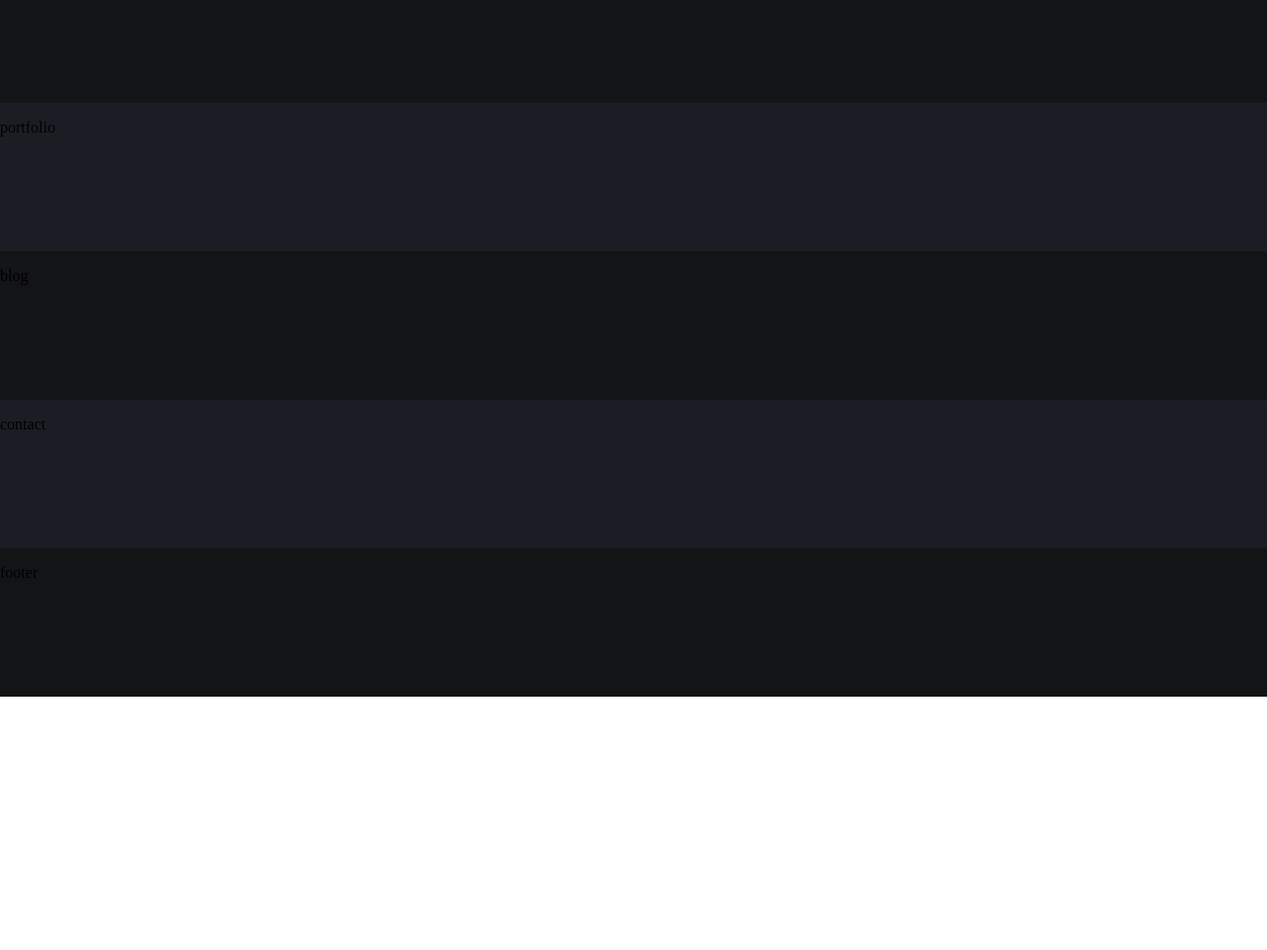
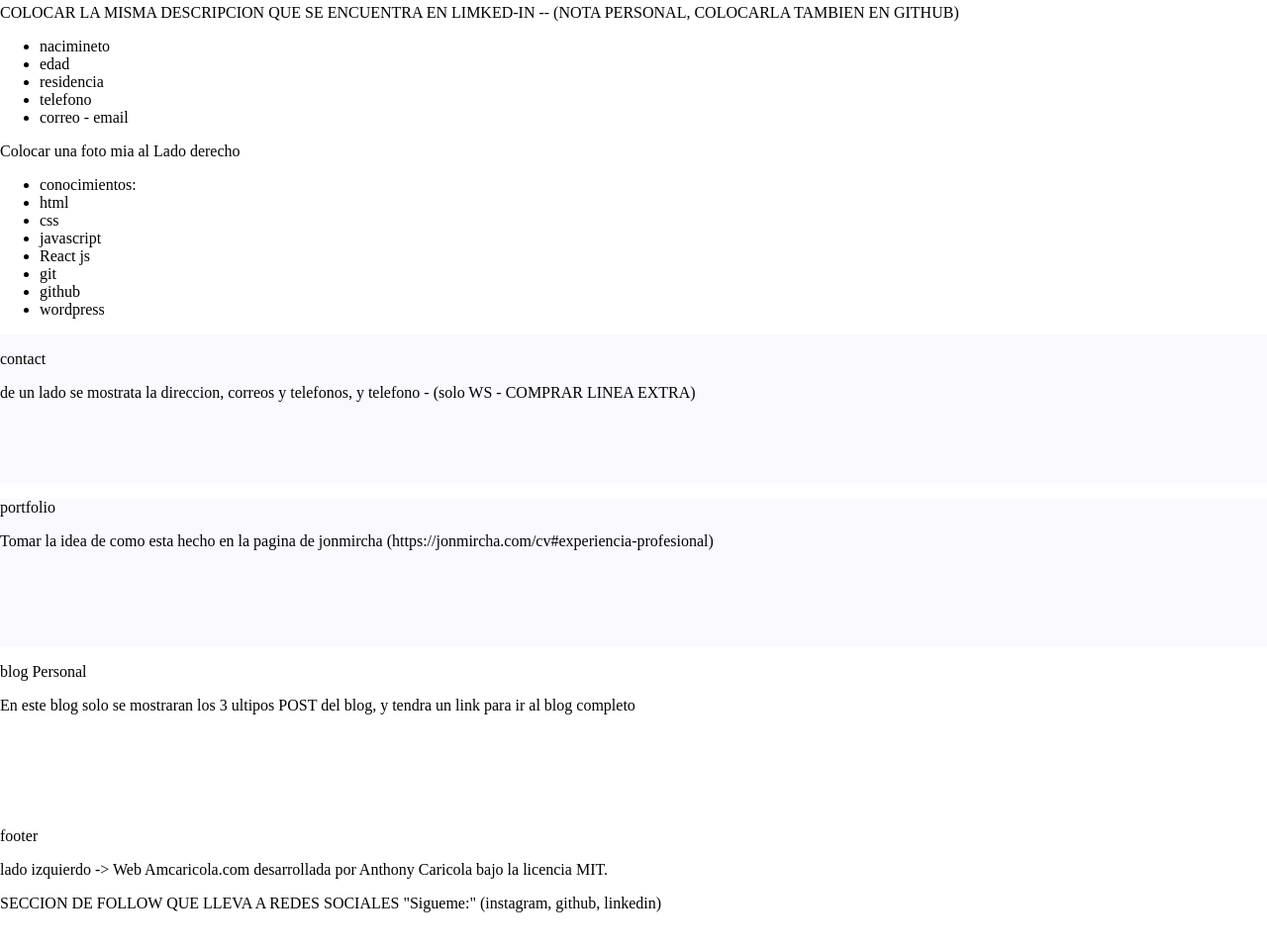
Before and after one commit to amcaricola/web-amcaricola, a plain HTML site: page web-2.0/index.html in a window 1280 px wide. Shown: the part 846-1806 px from the top of the page at 99% size. Before the commit the page ends 1550 px from the top, so only its background shows below. Drawn offline with Linux system fonts and the light colour scheme.

Commit message:
added the planification with comments in the HTML for make the first step changes

```diff
--- a/web-2.0/index.css
+++ b/web-2.0/index.css
@@ -1,23 +1,38 @@
-body{
+body {
   margin: 0px;
   padding: 0px;
   display: grid;
 }
-.about, .blog, footer {
-    background-color: #131416;
+
+.header,
+.portfolio,
+.contact {
+  background-color: #f9f9ff;
+  min-height: 150px;
+  margin: 0;
+}
+.about,
+.blog,
+footer {
   min-height: 150px;
   margin: 0px;
 }
 
-.header , .portfolio, .contact  {
-    background-color:  #1c1d24;
-    min-height: 150px;
-    margin: 0;
-}
-
-.header{
+.header {
   background-image: url("./img/coding.jpg");
   background-size: cover;
   background-position: center;
   height: 100vh;
 }
+
+/* DarkMode Colors */
+
+.dark-1 {
+  color: whitesmoke;
+  background-color: #1c1d24;
+}
+
+.dark-2 {
+  color: whitesmoke;
+  background-color: #131416;
+}
--- a/web-2.0/index.html
+++ b/web-2.0/index.html
@@ -1,39 +1,98 @@
 <!DOCTYPE html>
 <html lang="en">
   <head>
-    <meta charset="UTF-8">
-    <meta http-equiv="X-UA-Compatible" content="IE=edge">
-    <meta name="viewport" content="width=device-width, initial-scale=1.0">
+    <meta charset="UTF-8" />
+    <meta http-equiv="X-UA-Compatible" content="IE=edge" />
+    <meta name="viewport" content="width=device-width, initial-scale=1.0" />
     <title>Anthony Caricola | Front-End Developer</title>
-    <link rel="stylesheet" href="index.css">
+    <link rel="stylesheet" href="index.css" />
   </head>
   <body>
+    <header class="header">
+      <!-- <img src="./img/Coding.jpg" alt="coding" /> -->
+      <nav>
+        <ul>
+          <li><a href="">Home</a></li>
+          <li><a href="">Acerca</a></li>
+          <li><a href="">Portfolio</a></li>
+          <li><a href="">Blog</a></li>
+          <li><a href="">Contacto</a></li>
+        </ul>
+      </nav>
 
-    <header class="header">
-        <!-- <img src="./img/Coding.jpg" alt="coding"> -->
       <p>header</p>
+      <p>
+        Titulo en grande que diga "Anthony Caricola --> Programador Web, ->
+        desarrollador de aplicaciones
+      </p>
     </header>
 
-    <section class="about" >
+    <section class="about">
       <p>about</p>
-    </section>
+      <p>
+        COLOCAR LA MISMA DESCRIPCION QUE SE ENCUENTRA EN LIMKED-IN -- (NOTA
+        PERSONAL, COLOCARLA TAMBIEN EN GITHUB)
+      </p>
+      <ul>
+        <li>nacimineto</li>
+        <li>edad</li>
+        <li>residencia</li>
+        <li>telefono</li>
+        <li>correo - email</li>
+      </ul>
+      <p>Colocar una foto mia al Lado derecho</p>
 
-    <section class="portfolio">
-    <p>portfolio</p>
-    </section>
-
-    <section class="blog">
-        <p>blog</p>
+      <ul>
+        <li>conocimientos:</li>
+        <li>html</li>
+        <li>css</li>
+        <li>javascript</li>
+        <li>React js</li>
+        <li>git</li>
+        <li>github</li>
+        <li>wordpress</li>
+      </ul>
     </section>
 
     <section class="contact">
       <p>contact</p>
+      <p>
+        de un lado se mostrata la direccion, correos y telefonos, y telefono -
+        (solo WS - COMPRAR LINEA EXTRA)
+      </p>
     </section>
+
+    <div>
+      <!-- ESTO ESTARA SEPARADO Y EN UNA PAGINA DIFERENTE (EN TEORIA SE DEBERIA HACER UN FETCH) -->
+      <section class="portfolio">
+        <!-- ESTO SERA EN PAGINA EXTERNA -->
+        <p>portfolio</p>
+        <p>
+          Tomar la idea de como esta hecho en la pagina de jonmircha
+          (https://jonmircha.com/cv#experiencia-profesional)
+        </p>
+      </section>
+
+      <section class="blog">
+        <!-- ESTO SERA EN PAGINA EXTERNA -VEREMOS SI ES NECESARIO-  -->
+        <p>blog Personal</p>
+        <p>
+          En este blog solo se mostraran los 3 ultipos POST del blog, y tendra
+          un link para ir al blog completo
+        </p>
+      </section>
+    </div>
 
     <footer class="footer">
       <p>footer</p>
+      <p>
+        lado izquierdo -> Web Amcaricola.com desarrollada por Anthony Caricola
+        bajo la licencia MIT.
+      </p>
+      <p>
+        SECCION DE FOLLOW QUE LLEVA A REDES SOCIALES "Sigueme:" (instagram,
+        github, linkedin)
+      </p>
     </footer>
-
-
   </body>
 </html>
```
Lines whose indentation alone changed are shown as unchanged.
